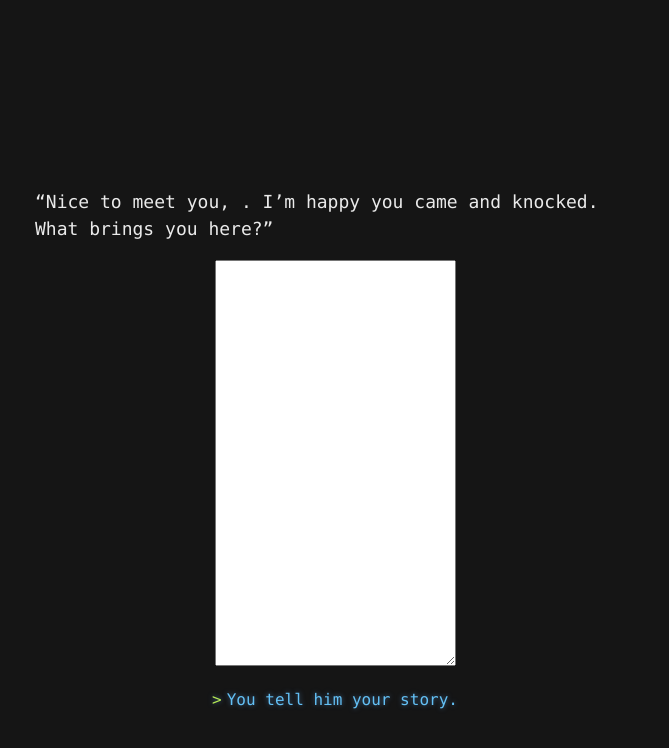
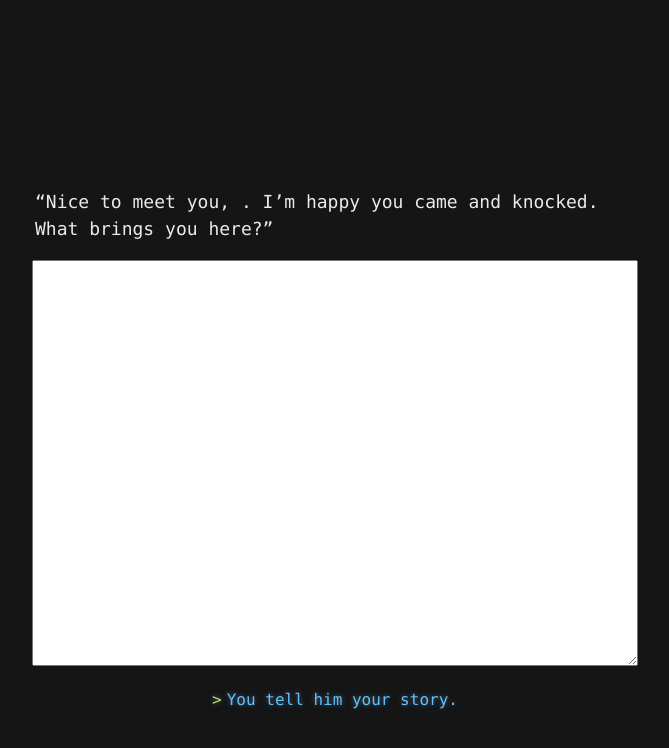
Before and after one commit to yvesgurcan/adventure, a Jekyll site: the page built from about-you.md, in a window 1280 px wide. Shown: the top 748 px of the page, without its empty margins (305-974 px from the left). Built offline with Jekyll 4.4.1, drawn with Linux system fonts in a browser that asks for light colours; our own code applies the rules of GitHub Pages for plain Markdown files.

Commit message:
Update about-you.md

```diff
--- a/about-you.md
+++ b/about-you.md
@@ -1,8 +1,8 @@
 "Nice to meet you, <span id="name"></span>. I'm happy you came and knocked. What brings you here?"
 
 <form target="/about-you-thanks">
-    <div class="centered" style="max-width: 600px; width: 100%">
-        <textarea id="story" style="max-width: 100%; height: 400px;"></textarea>
+    <div class="centered" style="width: 600px; max-width: 100%">
+        <textarea id="story" style="width: 100%; height: 400px;"></textarea>
         <br />
         <button type="submit">You tell him your story.</button>
     </div>
```
